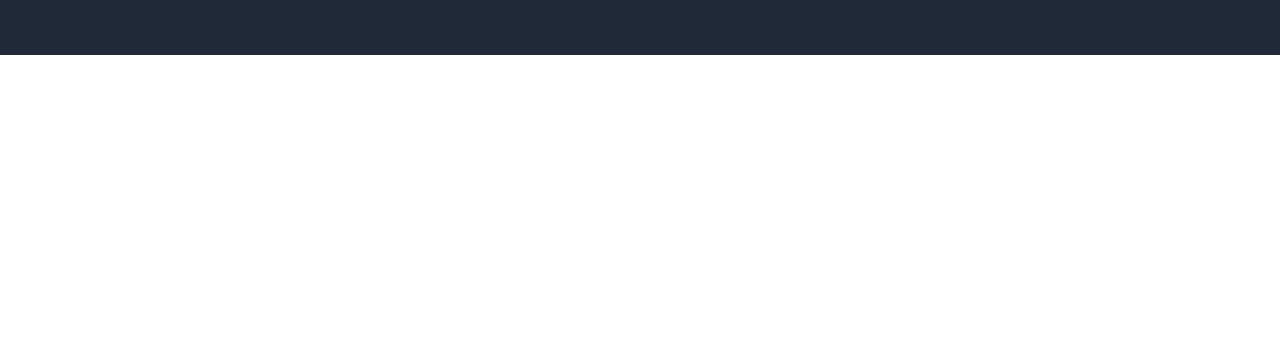
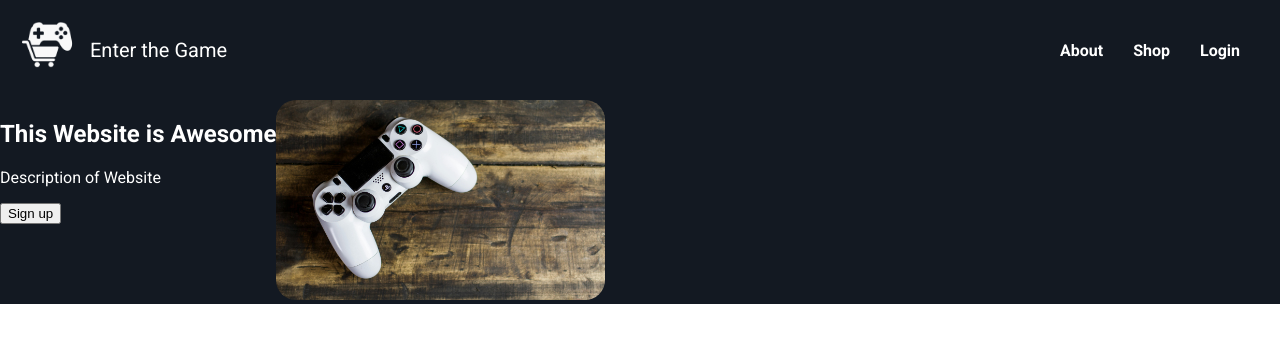
Before and after one commit to Jaydoh19/landing-page, a plain HTML site: page index.html in a window 1280 px wide. Drawn offline with Linux system fonts and the light colour scheme.

Commit message:
Add body and general styles, updated index.html, add logo and images.

```diff
--- a/index.html
+++ b/index.html
@@ -4,17 +4,44 @@
   <meta charset="UTF-8">
   <meta name="viewport" content="width=device-width, initial-scale=1.0">
   <title>Enter the Arena</title>
-  <link rel="stylesheet" href="/styles/header.css" >
   <link rel="preconnect" href="https://fonts.googleapis.com">
   <link rel="preconnect" href="https://fonts.gstatic.com" crossorigin>
   <link href="https://fonts.googleapis.com/css2?family=Roboto:ital,wght@0,100..900;1,100..900&display=swap" rel="stylesheet">
+  <link rel="stylesheet" href="/styles/header.css">
+  <link rel="stylesheet" href="/styles/body.css">
+  <link rel="stylesheet" href="/styles/general.css">
 </head>
 
 <body>
-  <header class="header">
-    <div class="header-container">
+  <main>
+   <header class="header">
+      <div class="left-section">
+        <img class="logo" src="images/logo.png">
+      </div>
+      <div class="right-section">
+        <div class="header-text">
+          Enter the Game
+        </div>
+        <div class="nav-bar">
+          <div>About</div>
+          <div>Shop</div>
+          <div>Login</div>
+        </div>
+      </div>
+   </header>
+   <section>
+    <div class="section1">
+      <div>
+        <h1>This Website is Awesome</h1>
+        <p>Description of Website</p>
+        <button>Sign up</button>
+      </div>
+      <div>
+        <img class="gaming-image"src="images/pexels-pixabay-275033.jpg">
+      </div>
     </div>
-  </header>
+   </section>
+  </main>
 </body>
 
 </html>
--- /dev/null
+++ b/styles/body.css
@@ -0,0 +1,6 @@
+
+body{
+  font-family: Roboto, Arial;
+  padding-top: 100px;
+  margin: 0;
+}
--- /dev/null
+++ b/styles/general.css
@@ -0,0 +1,12 @@
+
+.section1{
+  color: white;
+  margin-top: 0;
+  display:flex;
+  background-color: #131922;
+}
+
+.gaming-image{
+  height: 200px;
+  border-radius: 20px;
+}
--- a/styles/header.css
+++ b/styles/header.css
@@ -1,7 +1,9 @@
-.header{
+header{
   display: flex;
-  height: 55px;
-  background-color: #1F2937;
+  height: 100px;
+  background-color: #131922;
+  color: white;
+  font-weight: bold;
 
  position: fixed;
   top: 0;
@@ -9,3 +11,32 @@
   left: 0;
   z-index: 100;
 }
+
+.left-section{
+  height: 100px;
+  width: 100px;
+  align-items: center;
+}
+
+.right-section{
+  display: flex;
+  flex: 1;
+  justify-content: space-between;
+  align-items: center;
+}
+
+.logo {
+  height: 100px;
+}
+
+.nav-bar{
+  display: flex;
+  margin-right: 40px;
+  gap: 30px;
+}
+
+.header-text{
+  font-size: 20px;
+  margin-left: -10px;
+  font-weight: 400;
+}
```
Also changed, not shown: images/logo.png (added), images/pexels-pixabay-275033.jpg (added).
